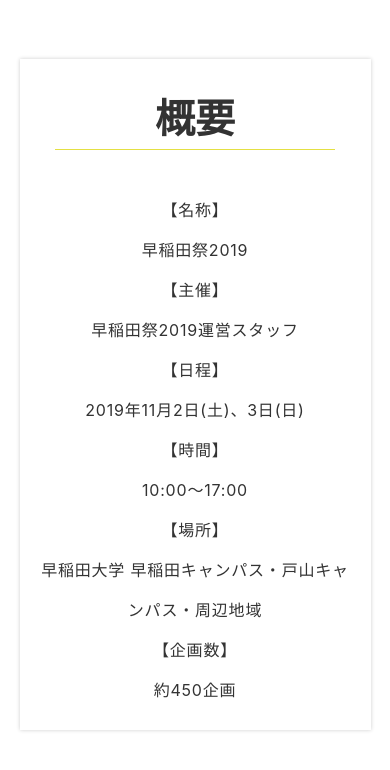
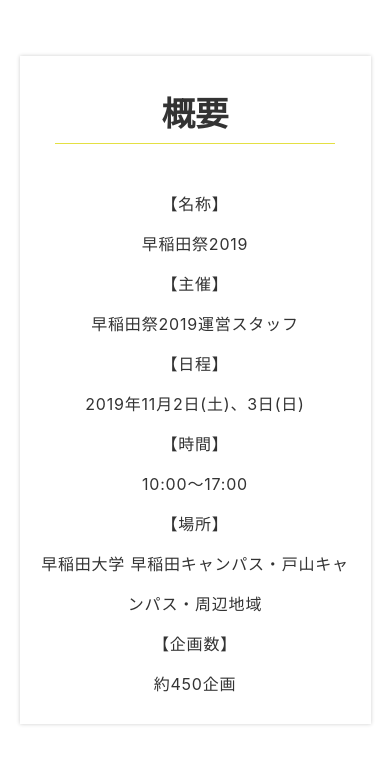
Before and after one commit to takuyayokokawa/2019pre, a PHP site: page / in a window 390 px wide. Shown: the part 1800-2570 px from the top of the page. Run offline with PHP 8.4, Linux system fonts and the light colour scheme; some libraries are stand-ins or nearby versions; some web fonts are replaced.

Commit message:
shogo_0523 (change font-size of h2)

```diff
--- a/design/stylesheets/design.css
+++ b/design/stylesheets/design.css
@@ -145,13 +145,14 @@
 
 h2 {
 	text-align: center;
-	font-size: 2.5em;
+	font-size: 2.1em;
 	margin-bottom: 20px;
 	color: #333;
 	padding-bottom: 10px;
 	border-bottom: solid 1px #e4e043;
 	max-width: 640px;
 	margin: 0 auto;
+	line-height: 1.1;
 }
 
 .h2404 {
@@ -166,6 +167,10 @@
 @media screen and (max-width: 1023px) {
 	h2 {
 		max-width: 80%;
+		line-height: 1.1;
+	}
+	.participants_h2{
+		font-size: 1.8em;
 	}
 }
 
```
